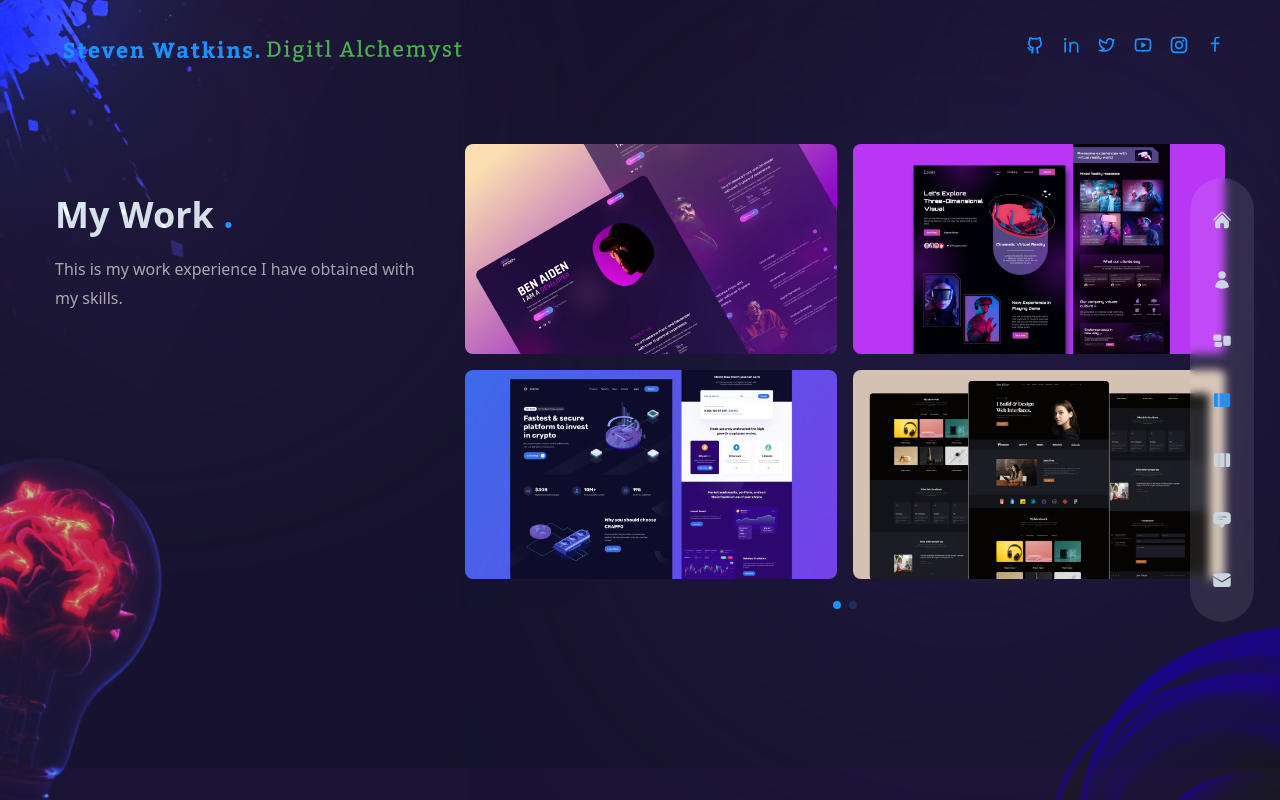
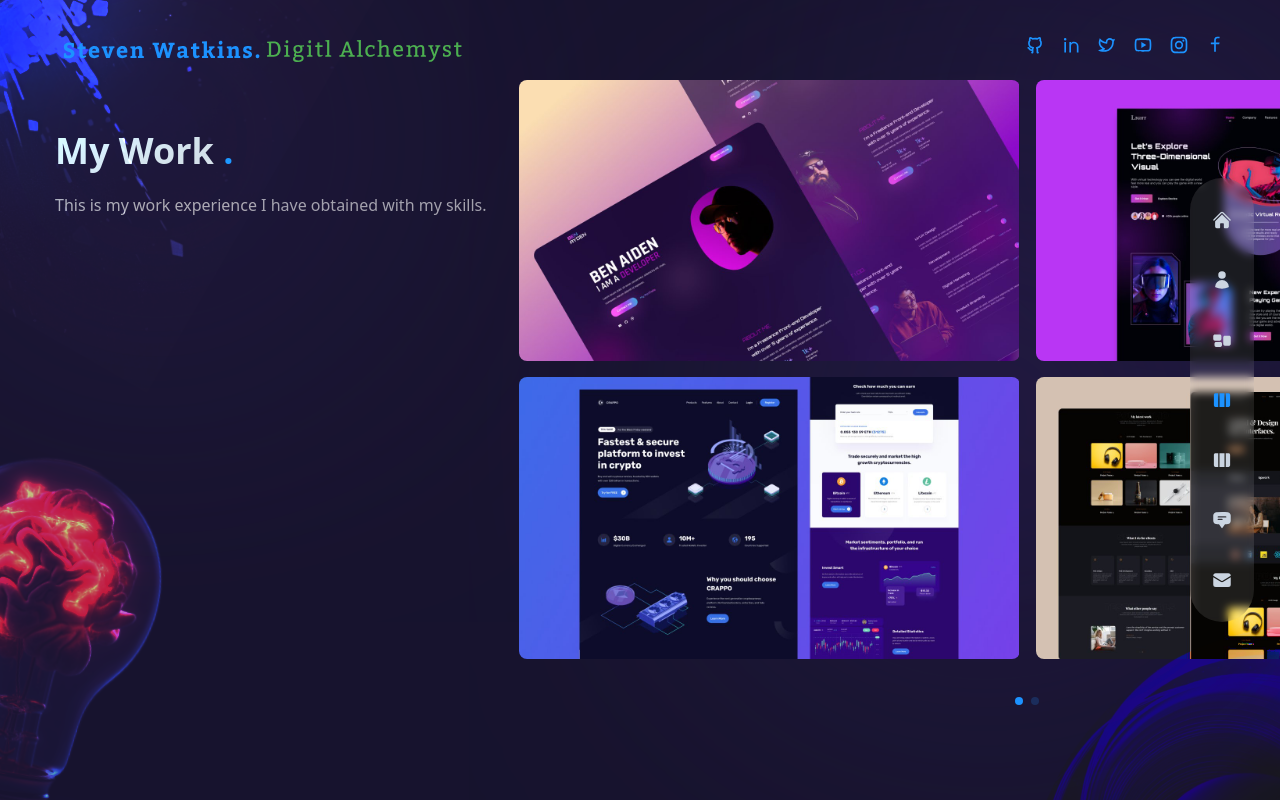
Before and after one commit to Digitl-Alchemyst/digitl-alchemyst-portfolio, a Next.js app: page /work in a window 1280 px wide. Built offline with nearby package versions, Linux system fonts and the light colour scheme.

Commit message:
Responsive Layout Complete Desktop/Laptop/TV

```diff
--- a/src/components/TestimonialSlider.js
+++ b/src/components/TestimonialSlider.js
@@ -45,10 +45,10 @@ const TestimonialSlider = () => {
       {testimonialData.map((name, index) => {
         return (
           <SwiperSlide key={index}>
-            <div className='flex h-full flex-col items-center gap-x-8 md:flex-row'>
+            <div className='flex h-full flex-col items-center gap-x-8 md:flex-row '>
               {/* Reviewer Info */}
-              <div className='relative mx-auto flex w-full max-w-[300px] flex-col items-center xl:mx-0 xl:justify-center'>
-                <div className='flex flex-col justify-center text-center'>
+              <div className='relative mx-auto flex w-full max-w-[300px] flex-col items-center xl:mx-0 xl:justify-center '>
+                <div className='flex flex-col justify-center text-center '>
                   {/* Avatar */}
                   <div className='mx-autp mb-2'>
                     <Image src={name.image} alt='' width={100} height={100} />
@@ -69,7 +69,7 @@ const TestimonialSlider = () => {
                   <FaQuoteLeft className='text-4-xl mx-auto text-white/20 md:mx-0 xl:text-6xl' />
                 </div>
                 {/* Message  */}
-                <div className='text-center md:text-left xl:text-lg'>
+                <div className='text-center md:text-left md:pr-10 lg:pr-8 xl:pr-6 xl:text-lg'>
                   {name.message}
                 </div>
                 {/* Quotes "" */}
--- a/src/components/WorkSlider.js
+++ b/src/components/WorkSlider.js
@@ -60,7 +60,7 @@ const WorkSlider = () => {
         clickable: true,
       }}
       modules={[Pagination]}
-      className='h-[280px] sm:h-[480px]'
+      className='h-[280px] sm:h-[480px] xl:h-[640px]'
     >
       {workSlides.slides.map((slide, index) => {
         return (
@@ -81,7 +81,7 @@ const WorkSlider = () => {
                       <div className='absolute bottom-0 translate-y-full group-hover:-translate-y-10 group-hover:xl:-translate-y-20 transition-all duration-300'>
                         <div className='flex items-center gap-x-2 text-[13px] tracking-[0.2rem]'>
                           {/* Title pt1 */}
-                          <div className='delay-100'>LIVE</div>
+                          <div className='translate-y-[500%] group-hover:translate-y-0 transition-all duration-300 delay-100'>LIVE</div>
                           {/* Title pt2 */}
                           <div className='translate-y-[500%] group-hover:translate-y-0 transition-all duration-300 delay-150'>PROJECT</div>
                           {/* Icon */}
--- a/src/pages/contact/index.js
+++ b/src/pages/contact/index.js
@@ -5,7 +5,7 @@ import { fadeIn } from '#/variants';
 
 const Contact = () => {
   return (
-    <div className='h-full bg-primary/30'>
+    <div className='h-[100vh] bg-primary/30'>
       <div className='container mx-auto flex h-full items-center justify-center py-32 text-center xl:text-left'>
         <div className='flex w-full max-w-[700px] flex-col'>
           {/* Text */}
--- a/src/pages/services/index.js
+++ b/src/pages/services/index.js
@@ -6,7 +6,7 @@ import { fadeIn } from '#/variants';
 
 const Services = () => {
   return (
-    <div className='flex h-full items-center bg-primary/30 py-36'>
+    <div className='flex h-[100vh] items-center bg-primary/30 py-36'>
       <Circles />
       <div className='container mx-auto'>
         <div className='flex flex-col gap-x-8 xl:flex-row'>
--- a/src/pages/testimonials/index.js
+++ b/src/pages/testimonials/index.js
@@ -4,7 +4,7 @@ import { fadeIn } from '#/variants';
 
 const Testimonials = () => {
   return (
-    <div className='h-full bg-primary/30 py-32 text-center'>
+    <div className='h-[100vh] bg-primary/30 py-32 text-center'>
       <div className='container mx-auto flex h-full flex-col justify-center'>
         <motion.h2
           variants={fadeIn('up', 0.2)}
--- a/src/pages/work/index.js
+++ b/src/pages/work/index.js
@@ -6,12 +6,12 @@ import { fadeIn } from '#/variants';
 
 const Work = () => {
   return (
-    <div className='flex h-full items-center bg-primary/30 py-36'>
+    <div className='flex h-[100vh]  items-center bg-primary/30 py-36'>
       <Circles />
-      <div className='container mx-auto'>
-        <div className='flex flex-col gap-x-8 xl:flex-row'>
+      <div className='container mx-auto '>
+        <div className='flex flex-col gap-x-8 xl:flex-row '>
           {/* Text  */}
-          <div className='mb-4 flex flex-col text-center lg:text-left xl:mb-0 xl:w-[30vw]'>
+          <div className='mb-4 flex flex-col text-center lg:text-left xl:mb-0 xl:min-w-fit'>
             <motion.h2
               variants={fadeIn('up', 0.2)}
               initial='hidden'
@@ -26,7 +26,7 @@ const Work = () => {
               initial='hidden'
               animate='show'
               exit='hidden'
-              className='mx-auto mb-4 max-w-[400px] lg:mx-0'
+              className='mx-auto mb-4 max-w-[400px] lg:mx-0 xl:max-w-[600px]'
             >
               This is my work experience I have obtained with my skills.
             </motion.p>
@@ -36,7 +36,7 @@ const Work = () => {
             initial='hidden'
             animate='show'
             exit='hidden'
-            className='w-full xl:max-w-[65%]'
+            className='w-full xl:max-w-[87%] xxl:max-w-[45%]'
           >
             {/* Slider  */}
             <WorkSlider />
```
